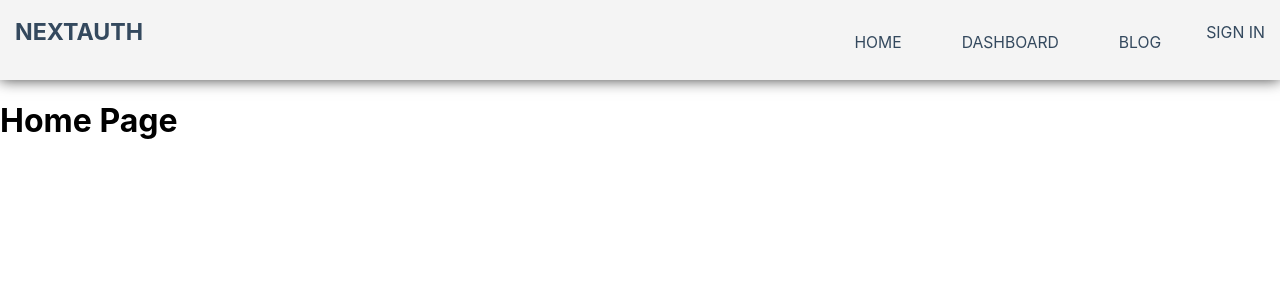
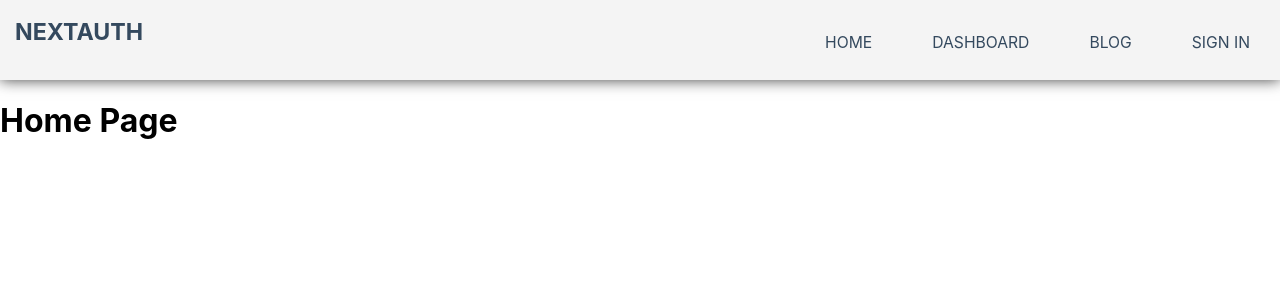
Before and after one commit to jasmeets-6575/learning-nextjs, a Next.js app in the folder by-codevolution/06-authentication/: page / in a window 1280 px wide. Shown: the top 300 px of the page. Built offline with nearby package versions, Linux system fonts and the light colour scheme; no server answers.

Commit message:
sign in and sign out func

```diff
--- a/by-codevolution/06-authentication/components/Navbar.js
+++ b/by-codevolution/06-authentication/components/Navbar.js
@@ -27,12 +27,30 @@ function Navbar() {
 
         {!loading && !session && (
           <li>
-            <Link href="/api/auth/signin">Sign In</Link>
+            <Link href="/api/auth/signin">
+              <a
+                onClick={(e) => {
+                  e.preventDefault();
+                  signIn("github");
+                }}
+              >
+                Sign In
+              </a>
+            </Link>
           </li>
         )}
         {session && (
           <li>
-            <Link href="/api/auth/signout">Sign Out</Link>
+            <Link href="/api/auth/signout">
+              <a
+                onClick={(e) => {
+                  e.preventDefault();
+                  signOut();
+                }}
+              >
+                Sign Out
+              </a>
+            </Link>
           </li>
         )}
       </ul>
```
